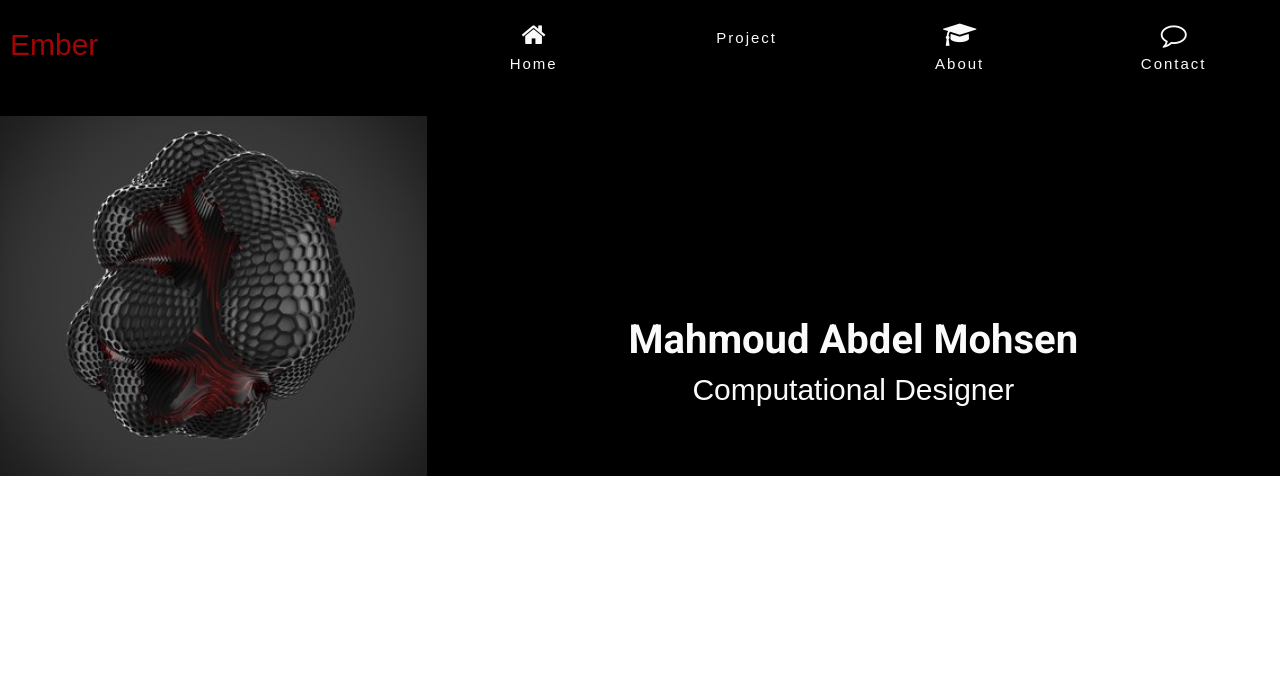
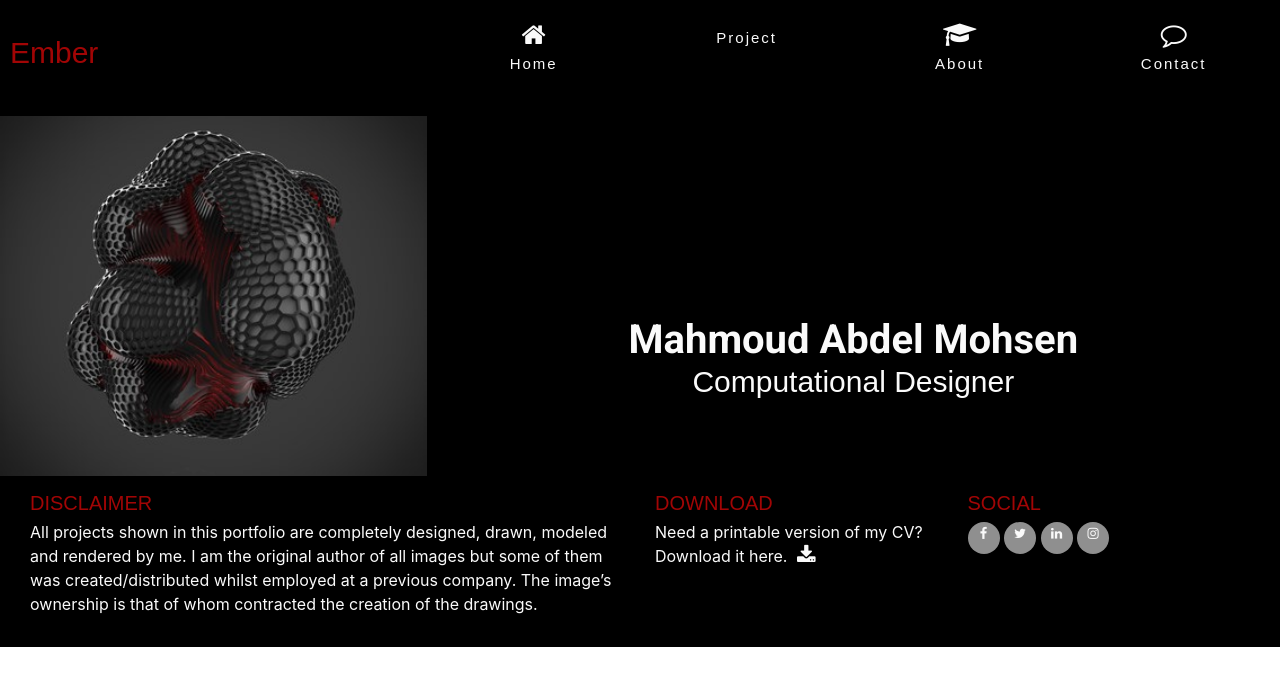
Before and after one commit to Code-Institute-Submissions/MS1-Portfolio, a plain HTML site: page index.html in a window 1280 px wide. Drawn offline with nearby package versions, Linux system fonts and the light colour scheme; some icons are missing; a web font is replaced by a local one.

Commit message:
add footer

```diff
--- a/assets/css/style.css
+++ b/assets/css/style.css
@@ -14,12 +14,33 @@
 .bg-color-heading {
     background-color: #000;
 }
+ /* ----------------------------------------Special paddings/margins/text */
+h1,h2,h3,h4,h5 {
+margin: 0;
+}
+
+.uppercase {
+    text-transform: uppercase;
+}
+
+.general-sub {
+    font-family: "Open+Sans",sans-serif;
+    font-weight: 300;
+    color: rgb(161, 5, 5);
+    padding-bottom: 5px;
+}
+
+.inline-block {
+    display: inline-block;
+}
+
+
 
 /* ----------------------------------------Navbar */
 
 .navbar-brand {
     padding-left: 10px;
-    padding-top: 22px;
+    padding-top: 30px;
     font-family: "Rye",sans-serif;
     font-size: 30px;
     color: rgb(161, 5, 5);
@@ -36,7 +57,7 @@
 }
 
 #nav li {
-    font-size: 14px;
+    font-size: 16px;
     padding: 0;
 }
 .menuitem {
@@ -90,6 +111,14 @@
    padding: 0;
 }
 
+.cv-pdf i:hover {
+    color: rgb(161, 5, 5);
+}
+
+.social-links li a i:hover {
+    background: rgb(161, 5, 5);
+}
+
 /* ----------------------------------------Names & logo */
 
 .heading {
@@ -125,3 +154,47 @@ header {
     -moz-transition: all .5s ease-in-out;
     -webkit-transition: all .5s ease-in-out;
 }
+
+/* ----------------------------------------Footer */
+
+footer {
+    background-color: #000;
+    color: #fafafa;
+    min-height: 120px;
+    margin: 0;
+}
+
+.cv-pdf i {
+    font-size: 20px;
+    color: #fafafa;
+    text-align: center;
+    padding-left: 5px;
+    transition: all 0.35s ease-in-out;
+    -moz-transition: all 0.35s ease-in-out;
+    -webkit-transition: all 0.35s ease-in-out;
+    -o-transition: all 0.35s ease-in-out;
+}
+
+.social-links {
+    padding-bottom: 15px;
+}
+
+.social-links li a i {
+    width: 32px;
+    height: 32px;
+    padding: 8px 0;
+    border-radius: 50%;
+    font-size: 13px;
+    line-height: 7px;
+    text-align: center;
+    color: #fafafa;
+    background: #8f8f8f;
+    transition: all 0.35s ease-in-out;
+    -moz-transition: all 0.35s ease-in-out;
+    -webkit-transition: all 0.35s ease-in-out;
+    -o-transition: all 0.35s ease-in-out;
+}
+
+#footer-details {
+    padding: 15px;
+}
--- a/index.html
+++ b/index.html
@@ -45,8 +45,58 @@
     <section>
 
     </section>
-    <footer>
-
+    <footer class="container-fluid">
+        <div id="footer-details" class="row">
+            <div class="col-sm-6">
+                <h5 class="uppercase general-sub">Disclaimer</h5>
+                <p class="inline-block">
+                    All projects shown in this portfolio are completely designed, drawn, modeled and rendered by me. I
+					am
+					the original author of all images but some of them was created/distributed whilst employed at a
+					previous
+					company. The image’s ownership is that of whom contracted the creation of the drawings.
+                 </p>
+            </div>
+            <div class="col-sm-3">
+                <h5 class="uppercase general-sub">Download</h5>
+                <p class="inline-block">
+                    Need a printable version of my CV? Download it here.
+                    <a href="assets/cv/sample-cv.pdf" target="_blank" class="cv-pdf">
+                        <i class="fa fa-download" aria-hidden="true"></i>
+                        <span class="sr-only">Download link.</span>
+                    </a>
+                </p>
+            </div>
+            <div class="col-sm-3">
+                <h5 class="uppercase general-sub">Social</h5>
+                <ul class="list-inline social-links">
+                    <li class="list-inline-item">
+                        <a target="_blank" href="#">
+                            <i class="fa fa-facebook" aria-hidden="true"></i>
+                            <span class="sr-only">Facebook</span>
+                        </a>
+                    </li>
+                    <li class="list-inline-item">
+                        <a target="_blank" href="#">
+                            <i class="fa fa-twitter" aria-hidden="true"></i>
+                            <span class="sr-only">Twitter</span>
+                        </a>
+                    </li>
+                    <li class="list-inline-item">
+                        <a target="_blank" href="#">
+                            <i class="fa fa-linkedin" aria-hidden="true"></i>
+                            <span class="sr-only">LinkedIn</span>
+                        </a>
+                    </li>
+                    <li class="list-inline-item">
+                        <a target="_blank" href="#">
+                            <i class="fa fa-instagram" aria-hidden="true"></i>
+                            <span class="sr-only">Instagram</span>
+                        </a>
+                    </li>
+                </ul>
+            </div>
+        </div>
     </footer>
 
 </body>
```
